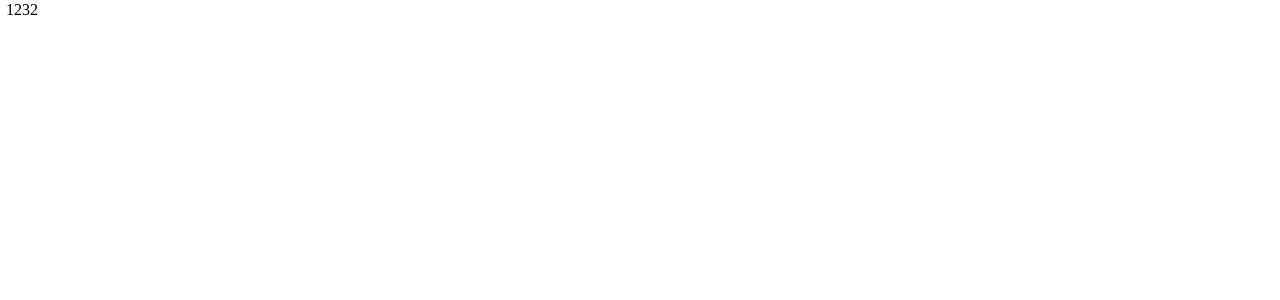
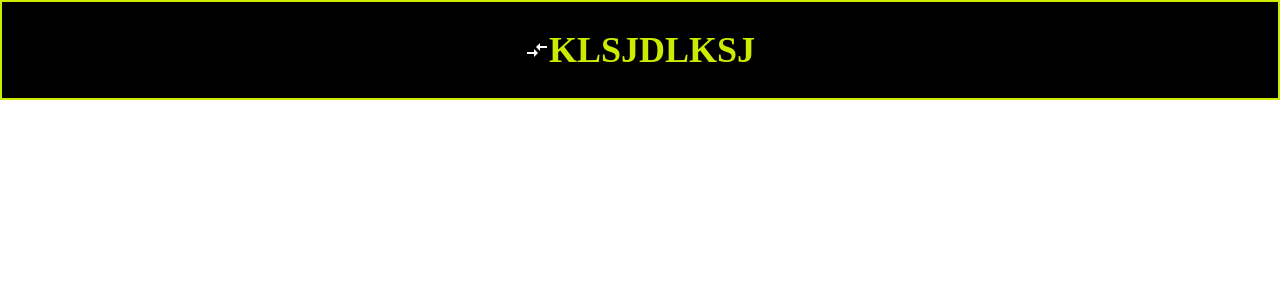
Before and after one commit to alenapie/pet-im, a Next.js app: page / in a window 1280 px wide. Shown: the top 300 px of the page. Built offline with nearby package versions, Linux system fonts and the light colour scheme.

Commit message:
editing button ui

```diff
--- a/src/TestComponent.tsx
+++ b/src/TestComponent.tsx
@@ -1,12 +1,15 @@
 "use client";
 
-import { Button } from "@/shared/ui";
+import { Button } from "shared/ui";
+import Image from "next/image";
+import arrow from "icons/opposite-arrows.svg";
 
 export const TestComponent = () => {
   return (
-    <div>
-      <Button variant="text" onClick={() => {}}>
-        1232
+    <div style={{ backgroundColor: "#000000" }}>
+      <Button variant="outlined" size="lg" onClick={() => {}}>
+        <Image src={arrow} alt="3424" />
+        <span>klsjdlksj</span>
       </Button>
     </div>
   );
--- a/src/shared/styles/colors.scss
+++ b/src/shared/styles/colors.scss
@@ -5,5 +5,3 @@ $mint: #498D81;
 $white: #FFFFFF;
 $black: #000000;
 $brown: #796752;
-
-$invisible: rgba(28,28,28,0)
--- a/src/shared/ui/Button/Button.tsx
+++ b/src/shared/ui/Button/Button.tsx
@@ -11,13 +11,13 @@ type CommonProps = {
 type ContainedProps = {
   variant?: "contained";
   color?: "primary" | "secondary";
-  size: "lg" | "md" | "sm";
+  size: "lg" | "sm";
 };
 
 type OutlinedProps = {
   variant: "outlined";
   color?: never;
-  size: "lg" | "md" | "sm";
+  size: "lg" | "md";
 };
 
 type TextProps = {
@@ -29,7 +29,7 @@ type TextProps = {
 type Props = CommonProps & (ContainedProps | OutlinedProps | TextProps);
 
 export const Button: FC<Props> = ({
-  size = "sm",
+  size = "lg",
   variant = "contained",
   color = "primary",
   className,
@@ -39,6 +39,7 @@ export const Button: FC<Props> = ({
   const getVariantClasses = () => {
     if (variant === "contained") {
       return [styles.contained, styles[color], styles[size]];
+      //! todo: check size
     }
 
     if (variant === "text") {
@@ -51,7 +52,7 @@ export const Button: FC<Props> = ({
   return (
     <button
       onClick={onClick}
-      className={clsx(className, styles.root, getVariantClasses())}
+      className={clsx(className, styles.button, getVariantClasses())}
     >
       {children}
     </button>
--- a/src/shared/ui/Button/button.module.scss
+++ b/src/shared/ui/Button/button.module.scss
@@ -1,45 +1,57 @@
 @import "shared/styles/colors.scss";
 
-@mixin padding-default-x($vertical-space) {
-    padding: $vertical-space 18px;
+$size-lg-screen-lg-height: 100px;
+$size-md-screen-lg-height: 64px;
+$size-sm-screen-lg-height: 56px;
+
+$size-lg-screen-sm-height: 72px;
+
+
+
+//! todo: change to map
+
+@mixin lg-text {
+    font-size: 36px;
+    line-height: 40px;
 }
 
-@mixin sizes {
-    &.lg {
-        @include padding-default-x(30px);
-        font-size: 36px;
-        font-weight: 700;
-        line-height: 40px;
-    };
-
-    &.md {
-        @include padding-default-x(12px);
-        font-size: 36px;
-        font-weight: 700;
-        line-height: 40px;
-    };
-
-    &.sm{
-        @include padding-default-x(15px);
-        font-size: 24px;
-        font-weight: 700;
-        line-height: 26px;
-    };
-
-    &.fixedSize{
-        max-width: 400px;
-    }
+@mixin sm-text {
+    font-size: 24px;
+    line-height: 26px;
 }
 
-.root {
-    &:not(.text) {
-        @include sizes;
-        text-transform: uppercase;
-        width: 100%;
+
+.button {
+    font-weight: 700;
+    text-transform: uppercase;
+    width: 100%;
+    display: flex;
+    justify-content: center;
+    align-items: center;
+
+    // &.fixedSize {
+    //     max-width: 400px;
+    // }
+
+    &.lg {
+        @include lg-text();
+        height: $size-lg-screen-lg-height;
+
+        @media (max-width: 375px) {
+            @include sm-text();
+            height: $size-lg-screen-sm-height;
+        }
+
     }
 
     &.contained{
         border: 0;
+
+        &.sm {
+            @include sm-text();
+
+            height: $size-sm-screen-lg-height;
+        }
 
         &.primary {
             background-color: $moray;
@@ -53,14 +65,26 @@
     }
 
     &.outlined {
-       background-color: $invisible;
+       background-color: transparent;
        border: $lime solid 2px;
        color: $lime;
 
-    }
 
-    &.text {
-        background-color: $invisible;
-        border: 0;
+       &.md {
+           @include sm-text();
+            height: $size-md-screen-lg-height;
+       }
     }
 }
+
+.text {
+    background-color: transparent;
+    border: 0;
+    padding: 0;
+    font-weight:normal;
+    font-size: 16px;
+    line-height: 22px;
+    text-transform:none;
+    width: auto;
+    height: auto;
+}
--- a/tsconfig.json
+++ b/tsconfig.json
@@ -20,7 +20,8 @@
     ],
     "paths": {
       "@/*": ["./src/*"],
-      "shared/*": ["./src/shared/*"]
+      "shared/*": ["./src/shared/*"],
+      "icons/*": ["./public/assets/*"]
     }
   },
   "include": ["next-env.d.ts", "**/*.ts", "**/*.tsx", ".next/types/**/*.ts"],
```
Also changed, not shown: public/assets/opposite-arrows.svg (added).
